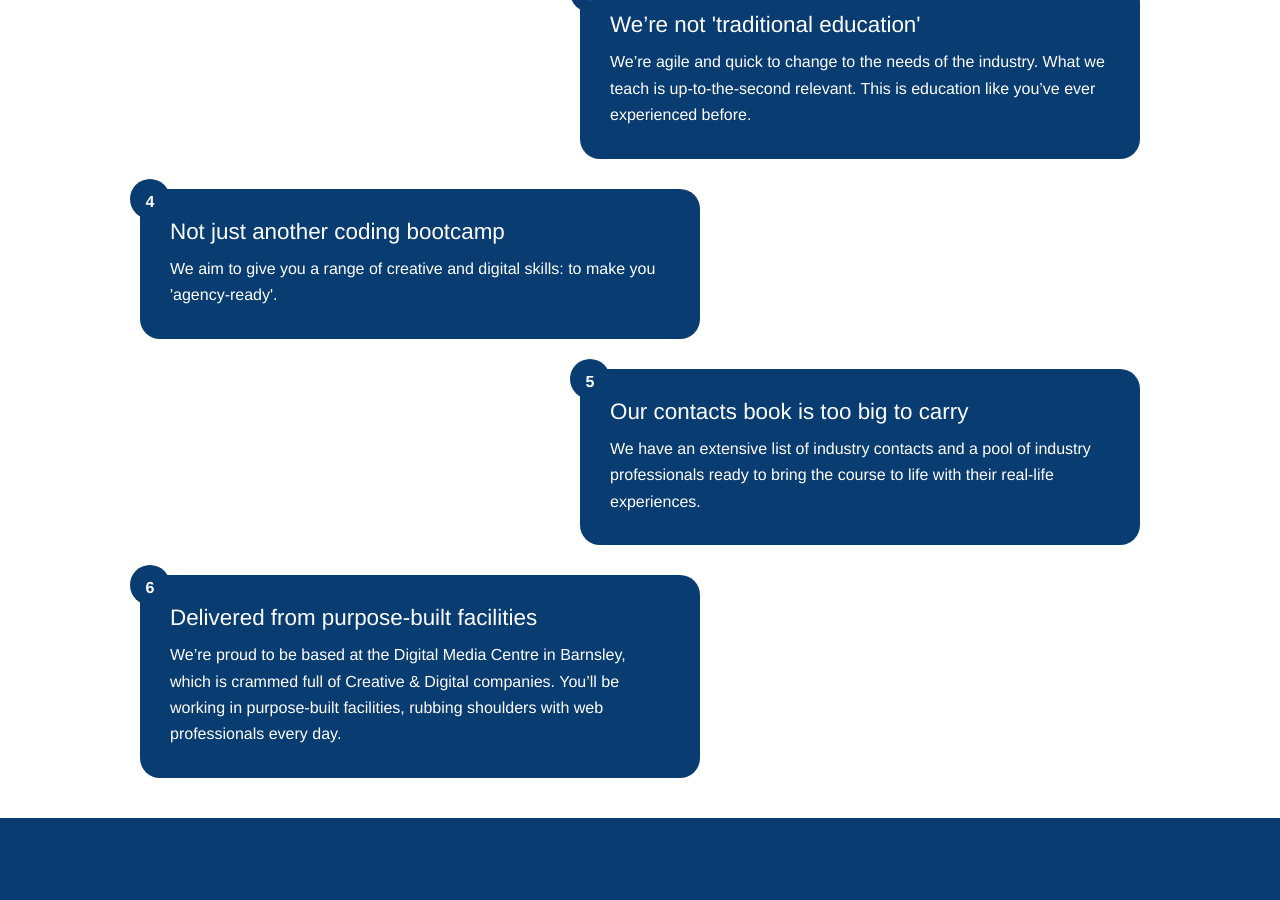
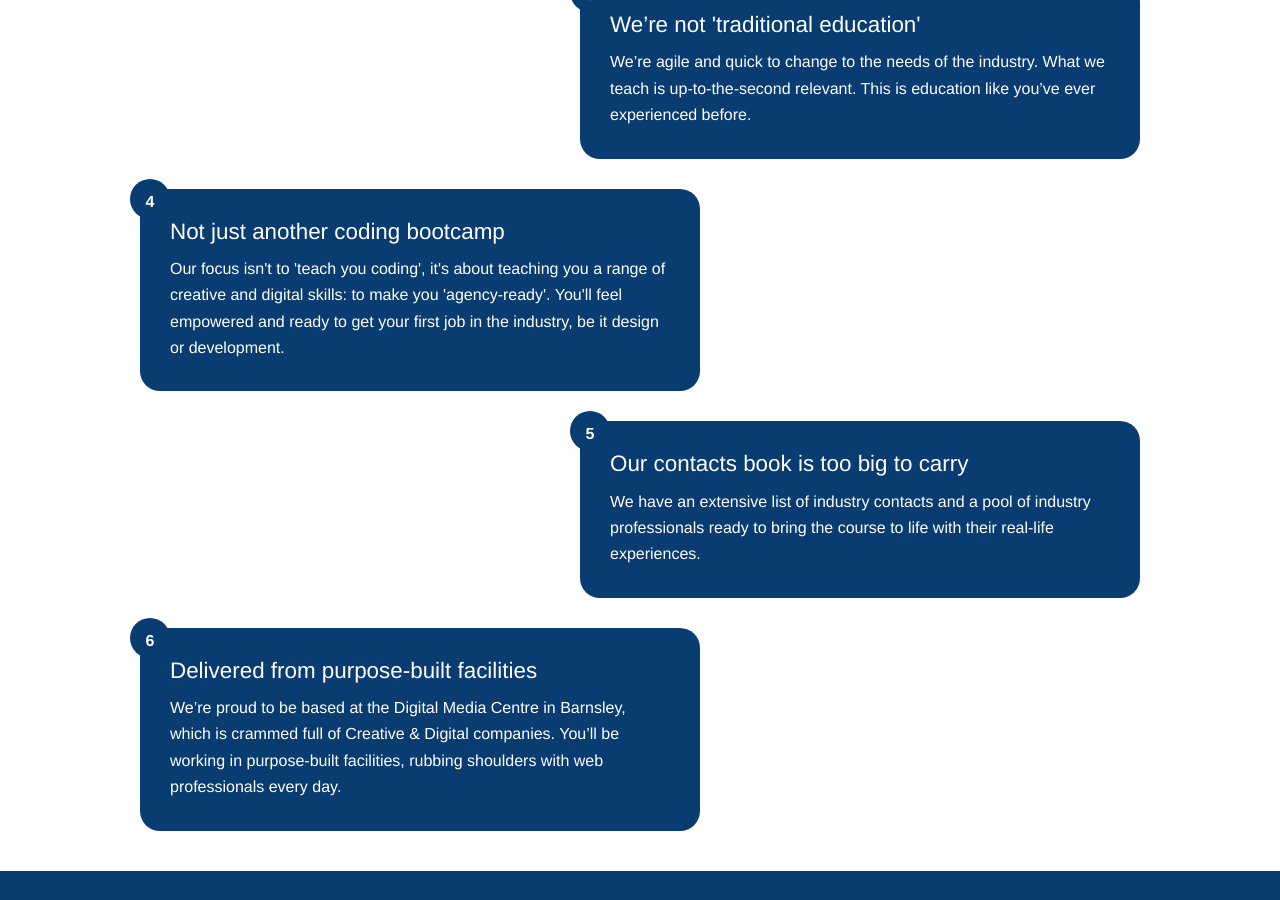
Before and after one commit to learningtheweb/learningtheweb.github.io, a Jekyll site: the page built from index.md, in a window 1280 px wide and 900 px high, scrolled down 2927 px. Built offline with Jekyll 4.4.1, drawn with Linux system fonts in a browser that asks for light colours; some web fonts are replaced.

Commit message:
Adding some more clarification to why were different section

```diff
--- a/_layouts/home.html
+++ b/_layouts/home.html
@@ -340,7 +340,7 @@ layout: default
                 </div>
                 <!-- /.fact__title -->
                 <div class="fact__body">
-                    <p>We aim to give you a range of creative and digital skills: to make you 'agency-ready'.</p>
+                    <p>Our focus isn't to 'teach you coding', it's about teaching you a range of creative and digital skills: to make you 'agency-ready'. You'll feel empowered and ready to get your first job in the industry, be it design or development.</p>
                 </div>
                 <!-- /.fact__body -->
             </div>
```
